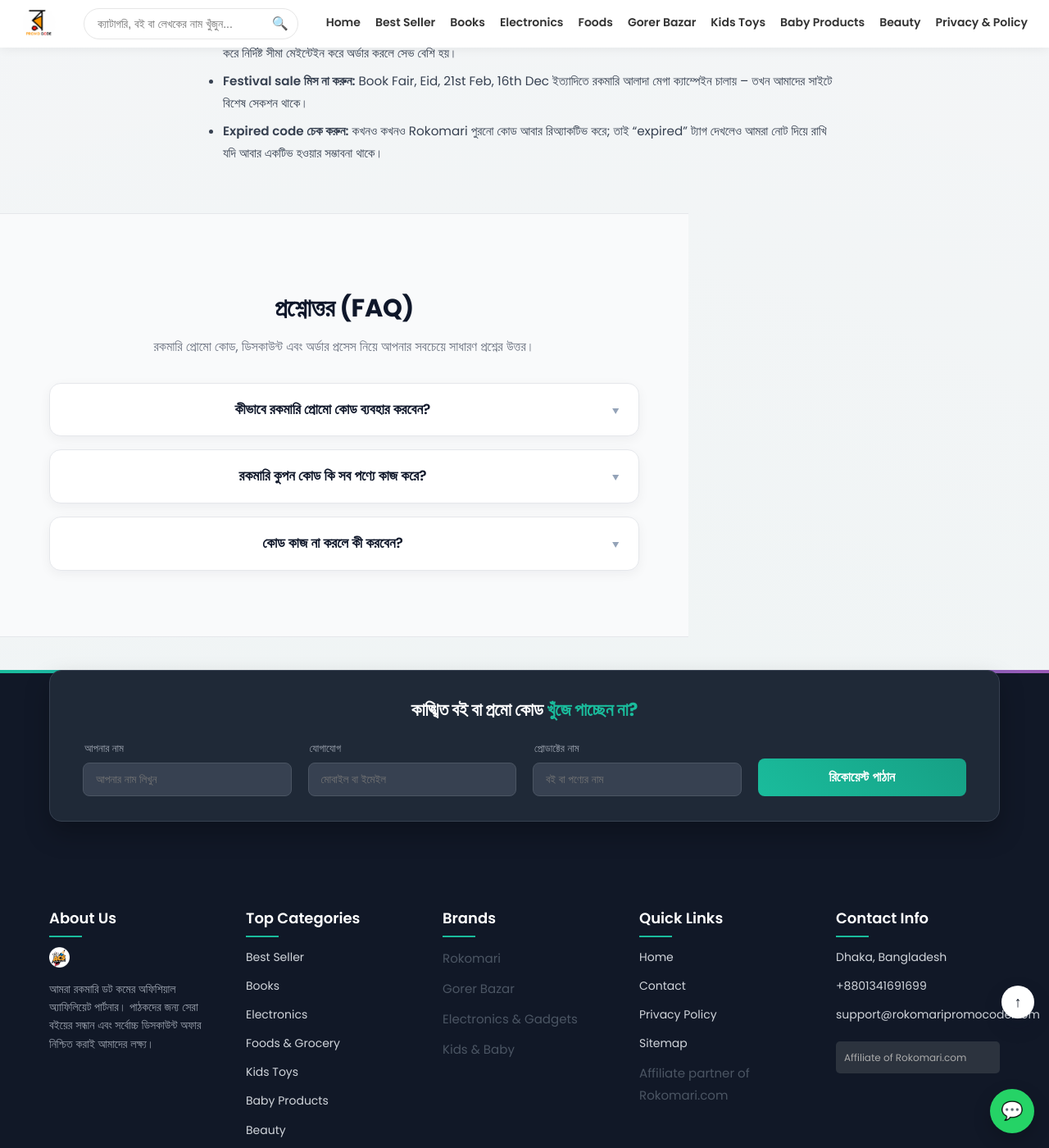
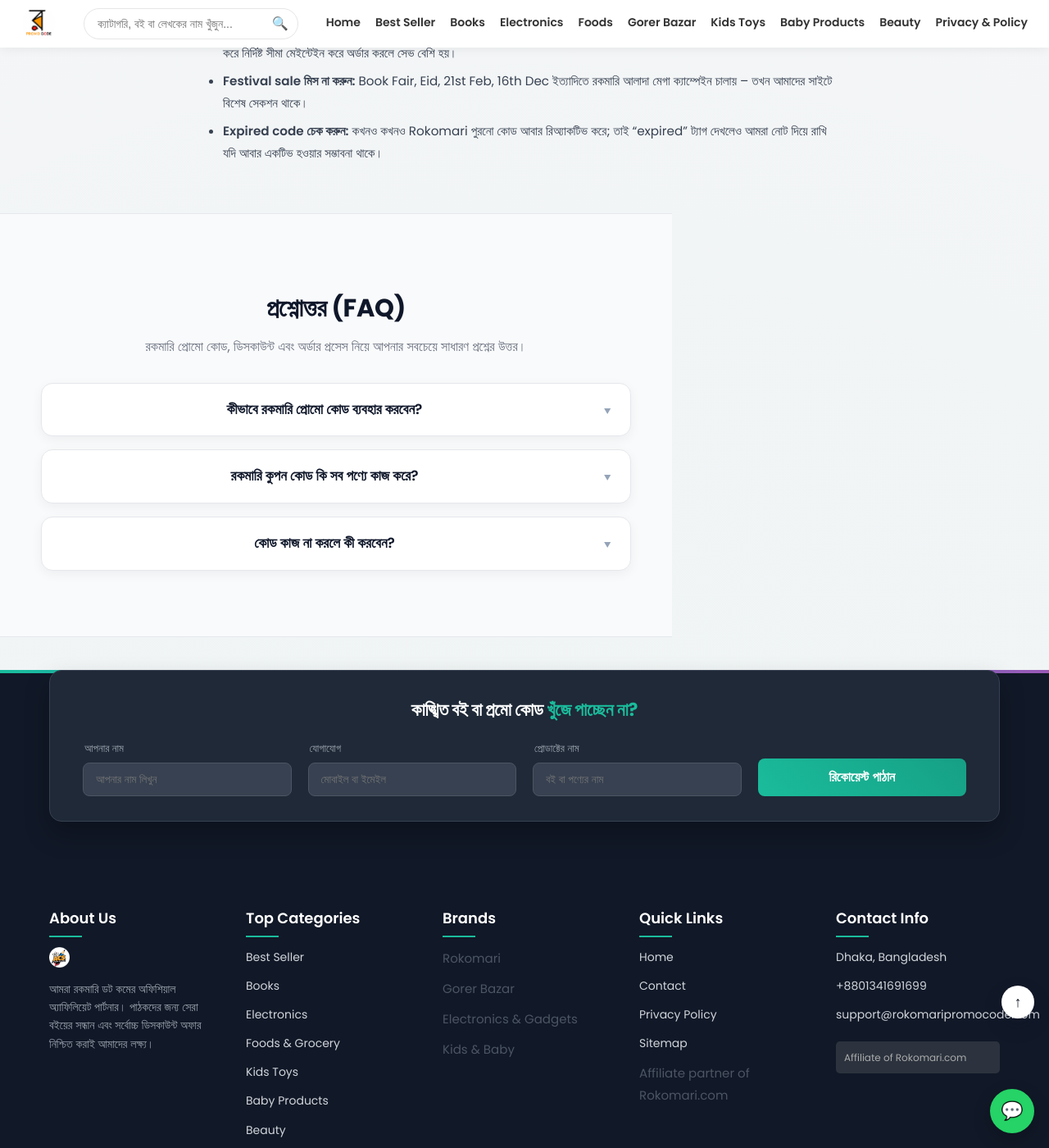
Before and after one commit to RokomariPromoCode/rokomaripromocode.github.io, a Jekyll site: the page built from index.md, in a window 1280 px wide and 1400 px high, scrolled down 2254 px. Shown: the whole window at 82% size. Built offline with Jekyll 4.4.1, drawn with Linux system fonts in a browser that asks for light colours.

Commit message:
Update styles.css

```diff
--- a/assets/styles.css
+++ b/assets/styles.css
@@ -913,35 +913,29 @@
   font-weight: 600;
   cursor: pointer;
 }
-
 /* ============================================================
-   FAQ SECTION — Modern Centered Design
-   ============================================================ */
-
-/* ============================================================
-   FAQ SECTION — centered, modern
+   FAQ SECTION — Centered, Modern Design
    ============================================================ */
 .faq-section {
-  margin: 60px 0 40px;
-  padding: 60px 0 80px;
+  width: 100%;
+  max-width: 820px;          /* keeps section narrow */
+  margin: 60px auto 40px;    /* centers block horizontally */
+  padding: 60px 16px 80px;   /* spacing top & bottom */
   background: #f9fafb;
   border-top: 1px solid #e5e7eb;
   border-bottom: 1px solid #e5e7eb;
-
-  /* center the inner container */
-  display: flex;
-  justify-content: center;
-}
-
+  text-align: center;        /* text centered if needed */
+}
+
+/* main inner container */
 .faq-section > .container {
-  /* this is the actual column in the middle */
-  max-width: 760px;
   width: 100%;
+  max-width: 820px;
   margin: 0 auto;
-  padding: 0 16px;
-  text-align: center;
-}
-
+  padding: 0;
+}
+
+/* title & intro */
 .faq-section h2 {
   font-size: 1.9rem;
   font-weight: 700;
@@ -958,9 +952,9 @@
   line-height: 1.65;
 }
 
-/* grid column held in the middle, narrower than page */
+/* center FAQ card grid */
 .faq-section .faq-grid {
-  max-width: 640px;
+  max-width: 720px;
   width: 100%;
   margin: 0 auto;
   display: flex;
@@ -968,22 +962,26 @@
   gap: 14px;
 }
 
-/* each item is 100% of the narrow column, so it *looks* centered */
+/* each FAQ item */
 .faq-section .faq-item {
   border-radius: 14px;
   border: 1px solid #e5e7eb;
   background: #ffffff;
   padding: 18px 20px;
   box-shadow: 0 4px 14px rgba(15, 23, 42, 0.05);
+  margin: 0 auto;           /* centered with auto margins */
+  max-width: 100%;
   transition: box-shadow 0.18s ease, transform 0.18s ease, border-color 0.18s ease;
 }
 
+/* hover state */
 .faq-section .faq-item:hover {
   border-color: #cbd5f5;
   box-shadow: 0 8px 24px rgba(15, 23, 42, 0.10);
   transform: translateY(-2px);
 }
 
+/* summary + arrow */
 .faq-section .faq-item summary {
   position: relative;
   padding-right: 28px;
@@ -993,12 +991,10 @@
   list-style: none;
 }
 
-/* hide default arrow */
 .faq-section .faq-item summary::-webkit-details-marker {
   display: none;
 }
 
-/* chevron */
 .faq-section .faq-item summary::after {
   content: "▾";
   position: absolute;
@@ -1027,53 +1023,15 @@
   text-align: left;
 }
 
-/* mobile tweaks */
+/* responsive smaller screens */
 @media (max-width: 640px) {
   .faq-section {
-    padding: 40px 0 56px;
-  }
-
-  .faq-section > .container {
-    padding: 0 12px;
+    padding: 40px 12px 56px;
   }
 
   .faq-section .faq-grid {
     max-width: 100%;
   }
-}
-
-/* ============================================================
-   CENTER FAQ BLOCK EXACTLY IN THE PAGE
-   ============================================================ */
-
-/* Remove parent layout padding influence */
-.faq-section {
-  width: 100%;
-  padding-left: 0 !important;
-  padding-right: 0 !important;
-}
-
-/* Force internal centering */
-.faq-section .container {
-  max-width: 820px;
-  margin-left: auto !important;
-  margin-right: auto !important;
-  padding-left: 16px !important;
-  padding-right: 16px !important;
-  text-align: center;
-}
-
-/* FAQ cards should NOT stretch full-width */
-.faq-section .faq-grid {
-  max-width: 720px;
-  margin-left: auto;
-  margin-right: auto;
-}
-
-/* FAQ items perfectly centered */
-.faq-section .faq-item {
-  margin-left: auto;
-  margin-right: auto;
 }
 
 /* ============================================================
```
